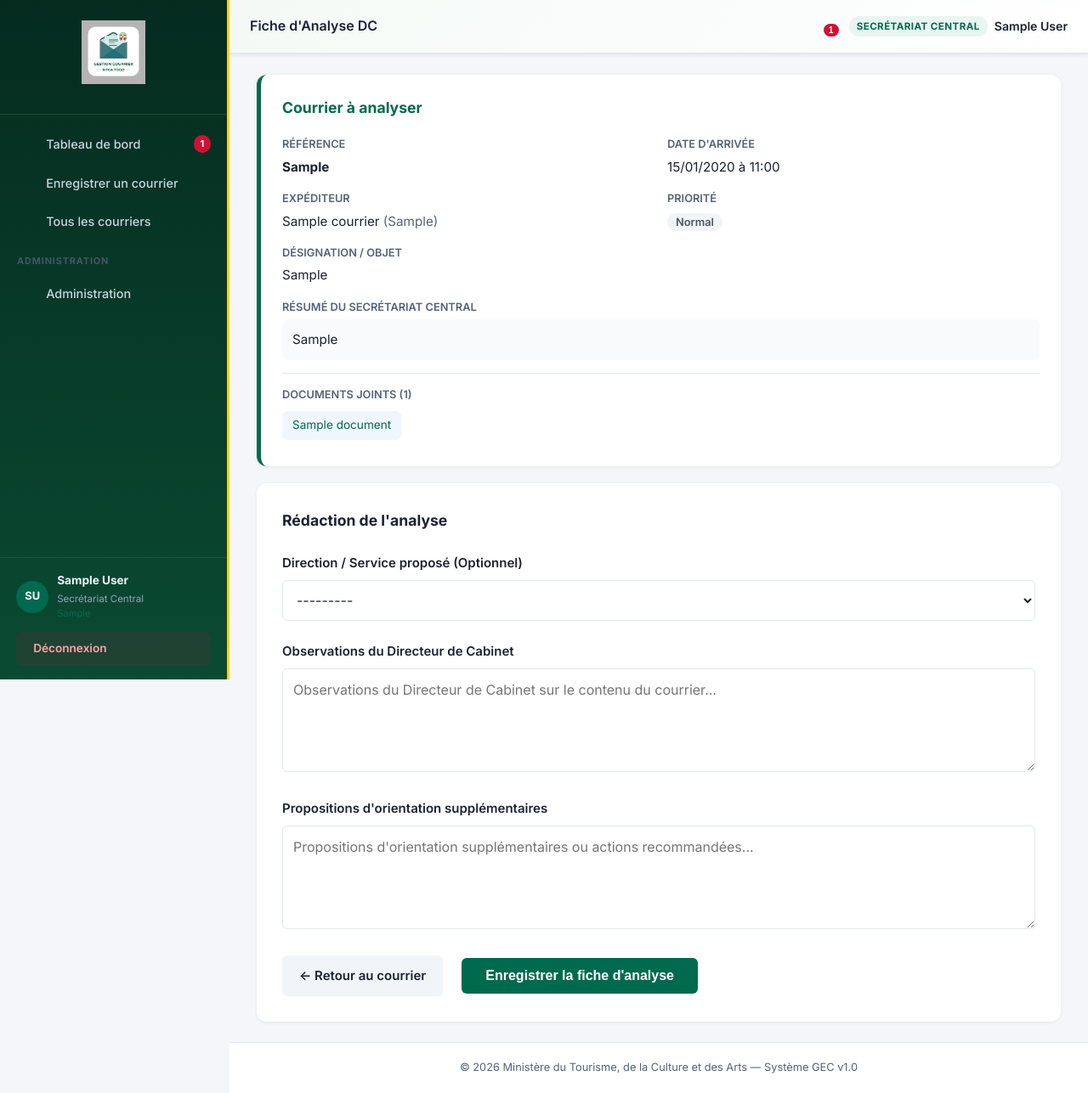
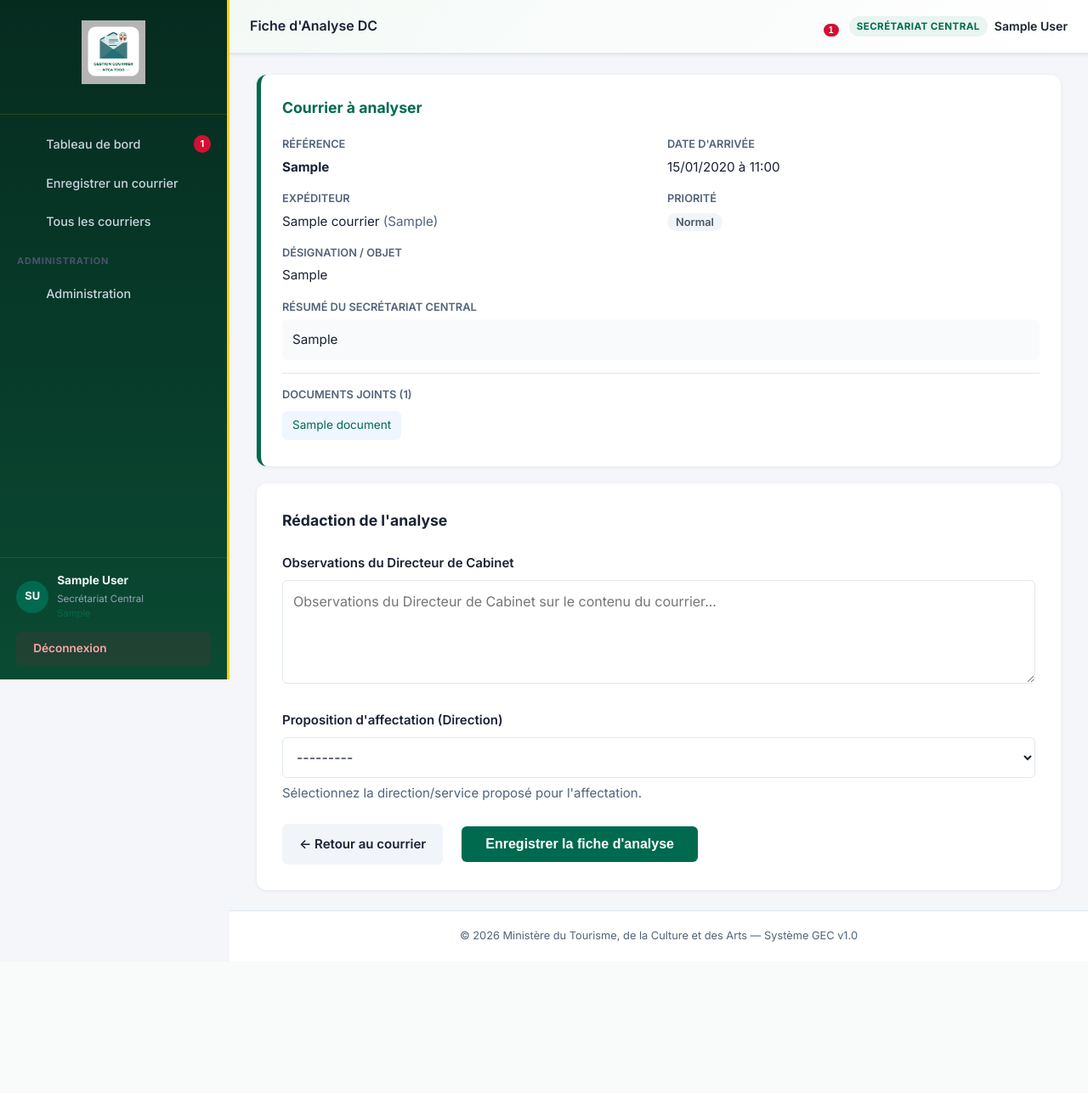
Before and after one commit to Gloriamdk/COURRIER, a Django app: template templates/fiche_analyse_form.html in a window 1280 px wide. Shown: the whole page at 85% size. After the commit the page ends 1109 px from the top, so only its background shows below. Run offline with Django 5.2, Linux system fonts and the light colour scheme; a user stored in the database is signed in; tables that the repository leaves empty hold one stand-in row (values such as "Sample post"); the template is opened without the code that fills it: values that come from a table or form of the project are taken from there, most other values are stand-ins (such as "Sample title", 1, 10 or a date in 2020).

Commit message:
feat(fiche): use direction dropdown for affectation; remove propositions_dc from form/template; update tests

```diff
--- a/courrier/forms.py
+++ b/courrier/forms.py
@@ -94,7 +94,7 @@ class FicheAnalyseForm(forms.ModelForm):
     """
     class Meta:
         model = FicheAnalyse
-        fields = ['direction_proposee', 'observations_dc', 'propositions_dc']
+        fields = ['direction_proposee', 'observations_dc']
         widgets = {
             'direction_proposee': forms.Select(attrs={
                 'class': 'form-control',
@@ -105,12 +105,6 @@ class FicheAnalyseForm(forms.ModelForm):
                 'class': 'form-control',
                 'id': 'id_observations_dc',
                 'placeholder': 'Observations du Directeur de Cabinet sur le contenu du courrier...',
-            }),
-            'propositions_dc': forms.Textarea(attrs={
-                'rows': 4,
-                'class': 'form-control',
-                'id': 'id_propositions_dc',
-                'placeholder': 'Propositions d\'orientation supplémentaires ou actions recommandées...',
             }),
         }
 
--- a/courrier/tests.py
+++ b/courrier/tests.py
@@ -74,7 +74,6 @@ class CourrierModelsTestCase(TestCase):
             courrier=self.courrier_normal,
             analyse_par=self.dc,
             observations_dc="Dossier éligible et d'intérêt public.",
-            propositions_dc="Transmettre à la DAF pour exécution.",
             valide=True,
             date_validation=timezone.now()
         )
--- a/templates/courrier_detail.html
+++ b/templates/courrier_detail.html
@@ -200,7 +200,11 @@
                     <div>
                         <strong>{{ aff.service_concerne }}</strong>
                         <span style="color: var(--text-muted); margin-left: 6px; font-size: 0.85rem;">
-                            → {{ aff.destinataire.get_full_name|default:aff.destinataire.username }}
+                            {% if aff.destinataire %}
+                                → {{ aff.destinataire.get_full_name|default:aff.destinataire.username }}
+                            {% else %}
+                                → <em style="color: var(--text-muted);">Aucun agent spécifié</em>
+                            {% endif %}
                         </span>
                     </div>
                     <span class="affectation-status statut-{{ aff.statut_traitement }}">
--- a/templates/decision_form.html
+++ b/templates/decision_form.html
@@ -120,6 +120,7 @@
         <p style="margin-top: 6px; font-weight: 600; color: var(--primary-color);">{{ fiche_analyse.direction_proposee }}</p>
     </div>
     {% endif %}
+    {% endif %}
 </div>
 {% else %}
 <div style="padding: 15px; background: #fffbeb; border-left: 4px solid var(--warning-color); border-radius: var(--radius-sm); margin-bottom: 20px;">
--- a/templates/fiche_analyse_form.html
+++ b/templates/fiche_analyse_form.html
@@ -105,16 +105,6 @@
     {% endif %}
 
     <div class="form-group">
-        <label class="form-label" for="{{ form.direction_proposee.id_for_label }}">
-            {{ form.direction_proposee.label }}
-        </label>
-        {{ form.direction_proposee }}
-        {% if form.direction_proposee.errors %}
-            <small style="color: var(--danger-color);">{{ form.direction_proposee.errors }}</small>
-        {% endif %}
-    </div>
-
-    <div class="form-group">
         <label class="form-label" for="{{ form.observations_dc.id_for_label }}">
             {{ form.observations_dc.label }}
         </label>
@@ -125,14 +115,17 @@
     </div>
 
     <div class="form-group">
-        <label class="form-label" for="{{ form.propositions_dc.id_for_label }}">
-            {{ form.propositions_dc.label }}
+        <label class="form-label" for="{{ form.direction_proposee.id_for_label }}">
+            Proposition d'affectation (Direction)
         </label>
-        {{ form.propositions_dc }}
-        {% if form.propositions_dc.errors %}
-            <small style="color: var(--danger-color);">{{ form.propositions_dc.errors }}</small>
+        {{ form.direction_proposee }}
+        <p class="help-text" style="color: var(--text-muted); margin-top:6px;">Sélectionnez la direction/service proposé pour l'affectation.</p>
+        {% if form.direction_proposee.errors %}
+            <small style="color: var(--danger-color);">{{ form.direction_proposee.errors }}</small>
         {% endif %}
     </div>
+
+    <!-- propositions_dc removed: direction_proposee dropdown is used for affectation proposals -->
 
     <div style="display: flex; align-items: center; gap: 12px; margin-top: 1rem;">
         <a href="{% url 'courrier_detail' courrier.pk %}" class="btn-back">
```
Also changed, not shown: courrier/views.py (+16 -9 lines), templates/affectation_form.html (+120 -29 lines).
